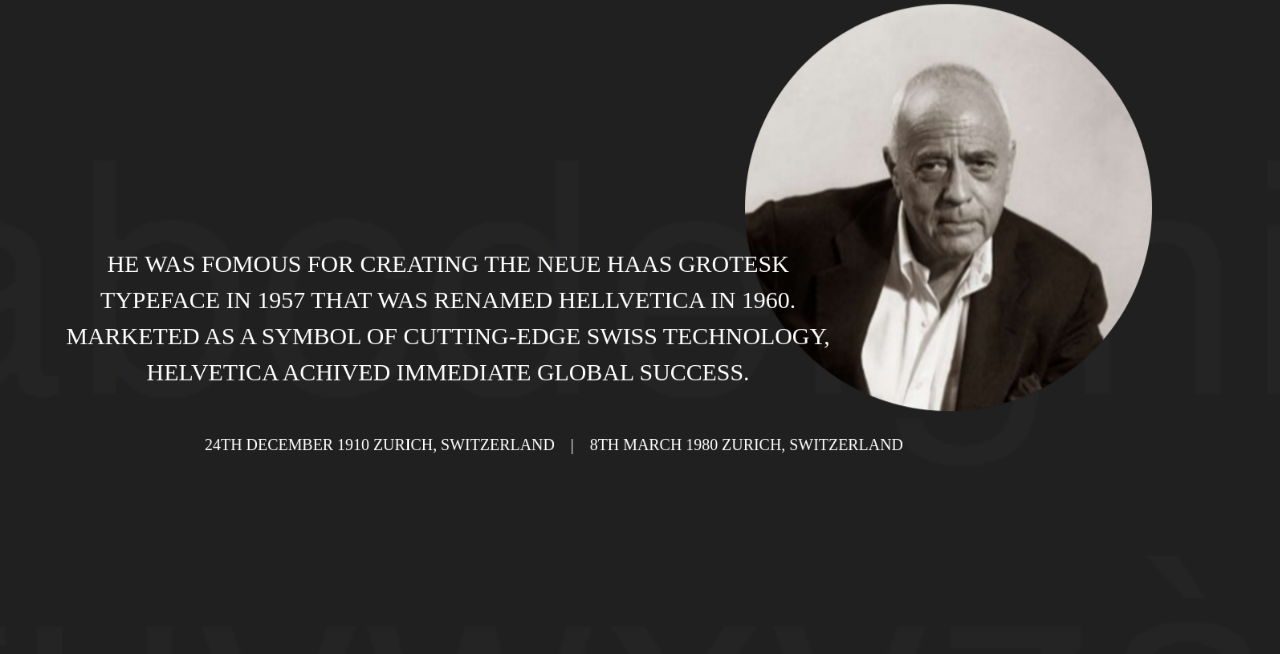
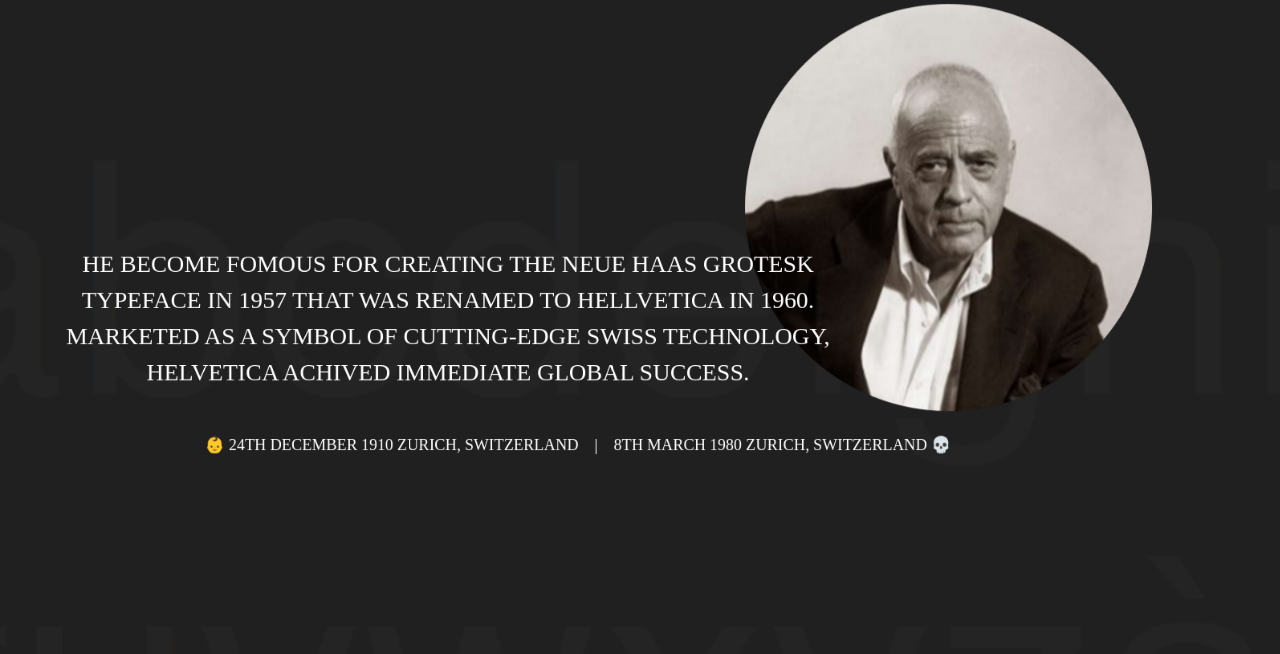
Before and after one commit to magicsk/maxmiedinger, a PHP site: page / in a window 1280 px wide. Shown: the part 465-1119 px from the top of the page. Run offline with PHP 8.4, Linux system fonts and the light colour scheme; some web fonts are replaced.

Commit message:
typos fix

```diff
--- a/index.html
+++ b/index.html
@@ -34,18 +34,18 @@
       <div class="content-wrapper">
         <p class="title" id="f">Max Miedinger</p>
         <img id="profile" src="img/profile.png" alt="profile" title="Max Miedinger">
-        <p class="subtitle">He was fomous for creating the Neue Haas Grotesk typeface in 1957 that was renamed
+        <p class="subtitle">He become fomous for creating the Neue Haas Grotesk typeface in 1957 that was renamed to
           Hellvetica in 1960. Marketed as a symbol of cutting-edge Swiss technology, Helvetica achived immediate global
           success.</p>
-        <p class="icotext">24th December 1910 Zurich, Switzerland &nbsp;&nbsp;&nbsp;|&nbsp;&nbsp;&nbsp; 8th March 1980
-          Zurich, Switzerland</p>
+        <p class="icotext">👶 24th December 1910 Zurich, Switzerland &nbsp;&nbsp;&nbsp;|&nbsp;&nbsp;&nbsp; 8th March 1980
+          Zurich, Switzerland 💀</p>
       </div>
     </section>
     <section class="background">
       <div class="content-wrapper">
         <p class="title" id="s">Helvetica</p>
         <p class="subtitle">– neo-grotesque or realst design <br> – its use became a hallmark of the Internationsal
-          Typographic Style<br>– its become one of most populartypefaces of 20th century
+          Typographic Style<br>– it become one of the most popular type faces of 20th century
         </p>
       </div>
     </section>
@@ -53,7 +53,7 @@
       <div class="content-wrapper">
         <p class="title" id="t">Arial and Helvetica</p>
         <p class="subtitle">Arial was inspirated by Helvetica and replaced Helvetica on newer versions of Windows. MacOS
-          X still useing Helvetica as main Sans Serif and it not have Arial as default font. </p>
+          X still use Helvetica as main Sans Serif font and it don't have Arial as default font. </p>
       </div>
     </section>
     <section class="background">
@@ -68,7 +68,7 @@
           </div>
           <div class="rectangle">
             <img src="img/img.png" alt="image">
-            <p class="subtitle">Looking for source of images ? Here you are.</p>
+            <p class="subtitle">Looking for source of images ? Here it is.</p>
             <button type="button" class="btn btn-lg" name="button" data-toggle="modal"
               data-target="#mimg">SOURCE</button>
           </div>
```
Also changed, not shown: README.md, css/bootstrap.min.css, css/styles.css (line endings or trailing spaces), img/img.svg, js/message_send.js (line endings or trailing spaces), sitemap.xml (line endings or trailing spaces), 1 other file.
